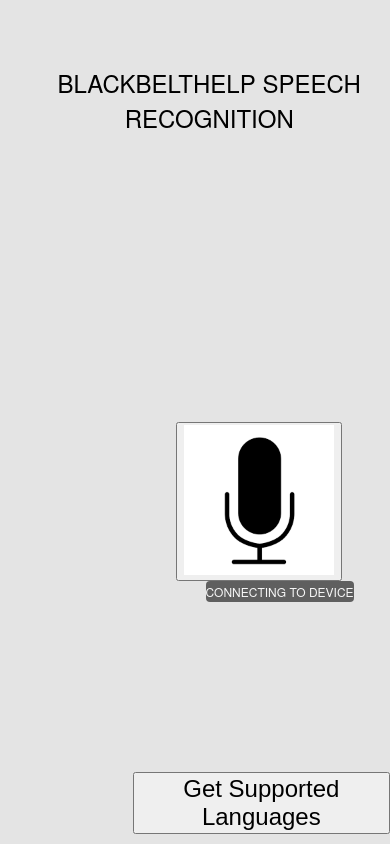
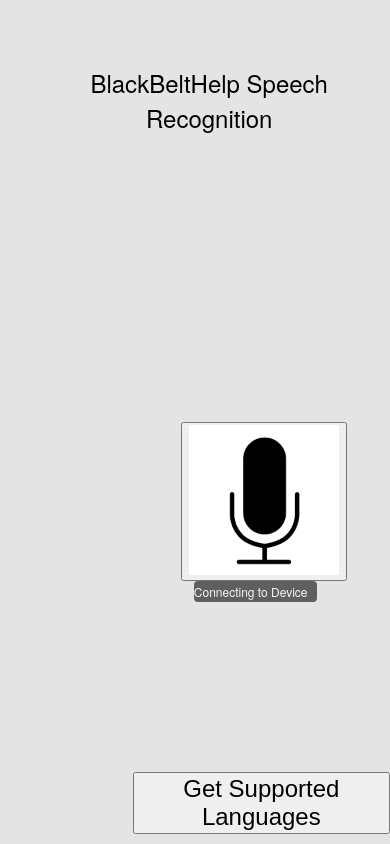
Before and after one commit to balajithiruvengadam/speechtest, a website: page www/index.html in a window 390 px wide. Drawn offline with Linux system fonts and the light colour scheme; some packages are replaced by stand-ins of ours.

Commit message:
UI Updates

```diff
--- a/www/css/index.css
+++ b/www/css/index.css
@@ -41,7 +41,7 @@
     height:100%;
     margin:0px;
     padding:0px;
-    text-transform:uppercase;
+    /* text-transform:uppercase; */
     width:100%;
 }
 
@@ -77,7 +77,7 @@
 .speakBtn{
         position: absolute;
         top: 50%;
-        left: 45%;
+        left: 42%;
 }
 .speechImg{
         height: 150px;
--- a/www/index.html
+++ b/www/index.html
@@ -33,11 +33,12 @@
         </div>
         <script type="text/javascript" src="cordova.js"></script>
         <script type="text/javascript" src="js/index.js"></script>
+         <script type="text/javascript" src="tts.js"></script>
         <script type="text/javascript">
             app.initialize();
         </script>
         <div class="speakBtn">
-             <button id="btn1"><img src="img/download.png" class="speechImg"></button>
+             <button id="btn1" style="margin-left: 17px;"><img src="img/download.png" class="speechImg"></button>
               <div id="deviceready" class="blink">
                 <p class="event listening">Connecting to Device</p>
                 <p class="event received">Device is Ready</p>
```
